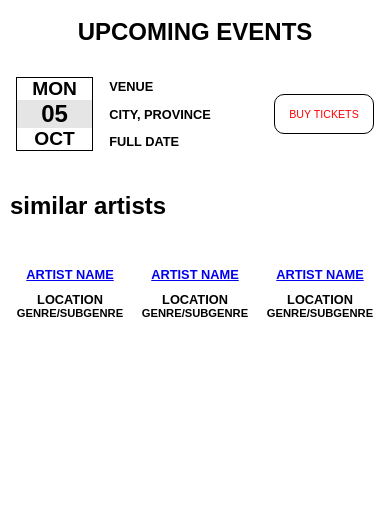
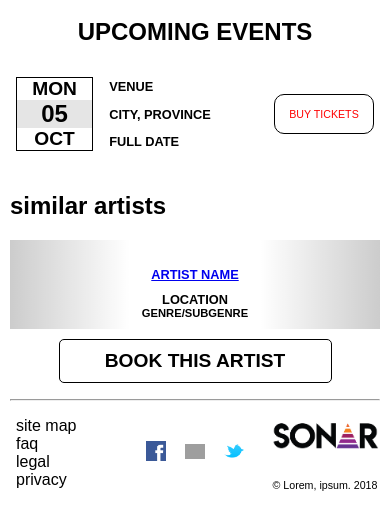
Before and after one commit to gird0007/mtm6331-FinalProject, a PHP site: page /artist.php in a window 390 px wide. Shown: the part 763-1268 px from the top of the page. Before the commit the page ends 1080 px from the top, so only its background shows below. Run offline with PHP 8.4, Linux system fonts and the light colour scheme; some libraries are stand-ins or nearby versions; some web fonts are replaced; grey boxes are pictures that could not be loaded.

Commit message:
completed the mobile design

```diff
--- a/artist.php
+++ b/artist.php
@@ -15,7 +15,7 @@
 <header>
   <div class="hero">
     <div class="logo">
-      <img src="./img/9logo.png" alt="logo_placeholder">
+      <a href="index.php"><img src="./img/9logo.png" alt="logo_placeholder"></a>
     </div>
   </div>
   <div class="sidebar-container" id="side-contain">
@@ -148,11 +148,11 @@ C/O https://placeholder.com/" alt="">
 C/O https://placeholder.com/" alt="">
         </a>
       </div>
-      <div class="artist-info">
+      <!-- <div class="artist-info">
         <a href="artist.php"><h1>artist name</h1></a>
         <h2>location</h2>
         <h3>genre/subgenre</h3>
-      </div>
+      </div> -->
     </div>
     </div>
     <div class="artist">
@@ -178,16 +178,47 @@ C/O https://placeholder.com/" alt="">
 C/O https://placeholder.com/" alt="">
         </a>
       </div>
-      <div class="artist-info">
+      <!-- <div class="artist-info">
         <a href="artist.php"><h1>artist name</h1></a>
         <h2>location</h2>
         <h3>genre/subgenre</h3>
-      </div>
+      </div> -->
     </div>
     </div>
     </div>
   </div>
+  <div class="booking">
+    <div class="book-button">
+      <h1>book this artist</h1>
+    </div>
+  </div>
 </main>
+<hr>
+<footer>
+    <div class="section">
+      <ul>
+        <li><a href="#">site map</a></li>
+        <li><a href="#">faq</a></li>
+        <li><a href="#">legal</a></li>
+        <li><a href="#">privacy</a></li>
+      </ul>
+    </div>
+    <div class="section">
+      <ul>
+        <li><a href="#"><img src="./img/footer_social/facebook.png" alt="facebook_logo" srcset=""></a></li>
+        <li><a href="#"><img src="./img/footer_social/instagram.png" alt="instagram_logo" srcset=""></a></li>
+        <li><a href="#"><img src="./img/footer_social/twitter.png" alt="twitter_logo" srcset=""></a></li>
+      </ul>
+    </div>
+    <div class="section">
+      <div class="one">
+        <img src="./img/9logo.png" alt="logo">
+      </div>
+      <div class="two">
+        <p>&copy; Lorem, ipsum. 2018</p>
+      </div>
+    </div>
+  </footer>
 </div>
 <script src="./js/index.js"></script>
 </body>
--- a/css/style.css
+++ b/css/style.css
@@ -30,6 +30,10 @@ body {
 .hero .genre-name {
   background-color: rgba(0, 0, 0, 0.7);
   padding: 0.5rem 1rem;
+}
+
+.hero .genre-name a {
+  text-decoration: none;
 }
 
 .hero .genre-name h1 {
@@ -183,6 +187,11 @@ footer .section {
 
 .section:nth-child(2) ul li {
   width: 20%;
+}
+
+.section ul li a {
+  text-decoration: none;
+  color: black;
 }
 
 .section:nth-child(2) ul li a img {
@@ -458,6 +467,11 @@ footer .section {
   font-size: 0.9rem;
 }
 
+.genre-main article .artist-info a {
+  text-decoration: none;
+  color: black;
+}
+
 .genre-back {
   width: 100%;
   height: 100px;
@@ -715,8 +729,13 @@ footer .section {
   width: 100%;
 }
 
-.similar-artists .artist-img img {
+.similar-artists .artist-img a img {
   width: 100%;
+  border-radius: 50%;
+}
+
+.similar-artists .artist-info {
+  padding-bottom: 10px;
 }
 
 .similar-artists .artist-info a h1 {
@@ -738,6 +757,52 @@ footer .section {
   text-align: center;
   margin: 0;
 }
+
+.right-arrow {
+  display: flex;
+  flex-direction: column;
+  justify-content: center;
+  align-items: center;
+
+  background-image: linear-gradient(
+    to right,
+    rgba(255, 0, 0, 0),
+    rgba(0, 0, 0, 0.2)
+  );
+}
+
+.right-arrow:hover {
+  background-image: linear-gradient(
+    to right,
+    rgba(255, 0, 0, 0),
+    rgba(0, 0, 0, 0.7)
+  );
+  transition: all 2s 0.5s;
+}
+
+.left-arrow {
+  display: flex;
+  flex-direction: column;
+  justify-content: center;
+  align-items: center;
+
+  background-image: linear-gradient(
+    to left,
+    rgba(255, 0, 0, 0),
+    rgba(0, 0, 0, 0.2)
+  );
+}
+
+.left-arrow:hover {
+  background-image: linear-gradient(
+    to left,
+    rgba(255, 0, 0, 0),
+    rgba(0, 0, 0, 0.7)
+  );
+
+  transition: all 2s 0.5s ease;
+}
+
 /* @media all and (min-width: 35rem) and (max-width: 60rem) {
 
 } */
--- a/genre.php
+++ b/genre.php
@@ -15,7 +15,7 @@
     <header class="genre-header">
       <div class="hero">
         <div class="genre-name">
-          <h1>genre 1</h1>
+          <a href="genre.php"><h1>genre 1</h1></a>
         </div>
       </div>
       <div class="sidebar-container" id="side-contain">
```
Also changed, not shown: index.php (+4 -4 lines).
